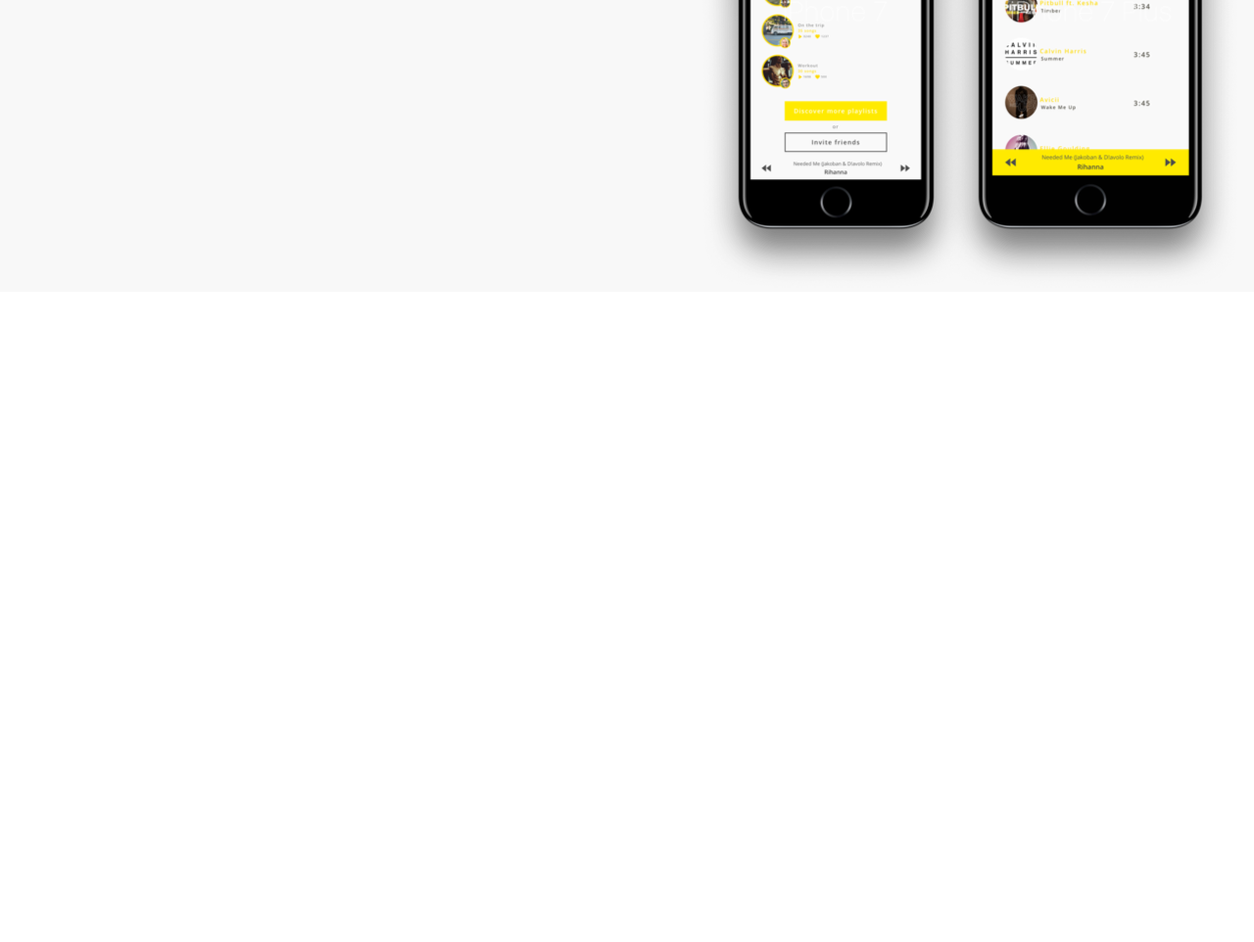
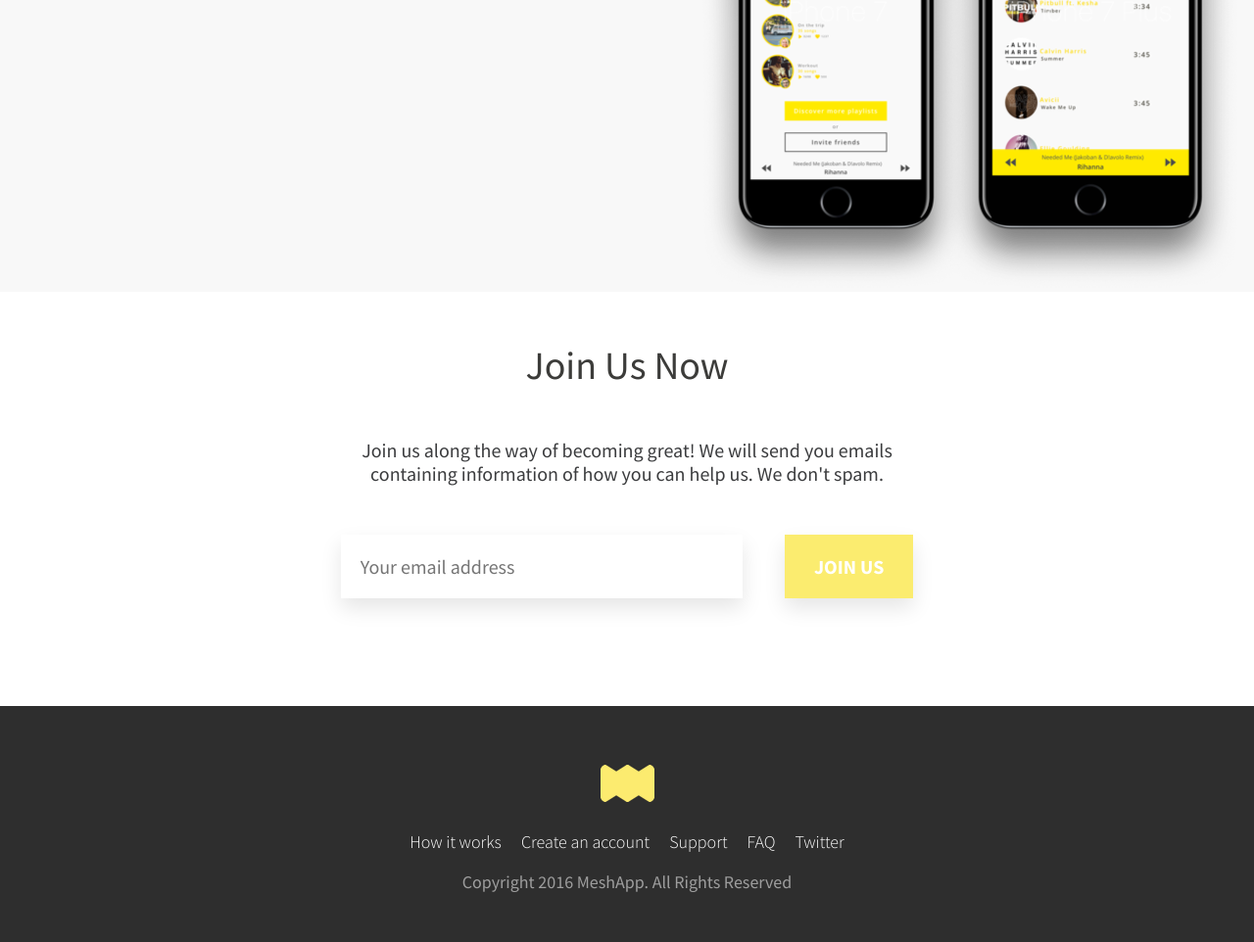
Before and after one commit to lou225/meshapp, a plain HTML site: page index.html in a window 1280 px wide. Shown: the part 1709-2671 px from the top of the page at 98% size. Before the commit the page ends 2007 px from the top, so only its background shows below. Drawn offline with Linux system fonts and the light colour scheme.

Commit message:
Добавлены изменения

```diff
--- a/index.html
+++ b/index.html
@@ -131,7 +131,7 @@
 
       </div>
 
-    </div>
+  </div>
 
   <div id="section_3" class="container-fluid">
 
@@ -170,10 +170,66 @@
 
     </div>
 
+  </div>
+
+  <div id="section_4" class="container-fluid">
+
+    <div class="four-block">
+
+      <div class="col-md-12">
+
+        <div class="center">
+
+          <h1>Join Us Now</h1>
+          <p>Join us along the way of becoming great! We will send you emails <br> containing information of how you can help us. We don't spam.</p>
+
+          <form>
+
+            <input type="email" placeholder="Your email address">
+            <button class="jun"><a href="">JOIN US</a></button>
+
+          </form>
+
+        </div>
+
+      </div>
+
+    </div>
 
   </div>
 
-</div>
+  <div id="section_5" class="container-fluid">
+
+    <div class="row">
+
+      <div class="col-md-12">
+
+        <img class="lmy" src="./img/logo-mini-yellow.png">
+
+        <div class="end-menu">
+
+          <ul>
+            <li><a href="">How it works</a></li>
+            <li><a href="">Create an account</a></li>
+            <li><a href="">Support</a></li>
+            <li><a href="">FAQ</a></li>
+            <li><a href="">Twitter</a></li>
+          </ul>
+
+          <div class="p">
+
+            <p>Copyright 2016 MeshApp. All Rights Reserved</p>
+
+          </div>
+
+        </div>
+
+      </div>
+
+    </div>
+
+  </div>
+
 
 </body>
 </html>
--- a/styles/style.css
+++ b/styles/style.css
@@ -176,3 +176,96 @@
   float: right;
   margin-left: 400px;
 }
+
+.four-block {
+  text-align: center;
+}
+
+.center h1 {
+  font-size: 40px;
+  margin-top: 50px;
+  color: #3c3c3a;
+  font-weight: 400;
+}
+
+.center p {
+  margin: 50px 0px;
+  font-size: 20px;
+  font-weight: 400;
+  color: #3b3c3e;
+  line-height: 1.2;
+}
+
+.center button {
+  margin-bottom: 110px;
+}
+
+.jun {
+  padding: 20px 30px;
+  font-size: 20px;
+  font-weight: bold;
+  background-color: #FBEC6F;
+  margin-left: 40px;
+  border: 0;
+  box-shadow: 0px 10px 20px rgba(0, 0, 0, 0.1);
+}
+
+.jun a {
+  text-decoration: none;
+  color: white;
+}
+
+.center input {
+  font-size: 20px;
+  padding: 20px 140px 20px 20px;
+  border: 0;
+  text-align: left;
+  box-shadow: 0px 10px 20px rgba(0, 0, 0, 0.1);
+}
+
+#section_5 {
+  background-color: #2e2e2e;
+}
+
+.lmy {
+  margin: 60px 0px 0px 0px;
+}
+
+.col-md-12 {
+  text-align: center;
+}
+
+.end-menu ul {
+  font-size: 20px;
+  list-style: none;
+}
+
+.end-menu ul li {
+  display: inline-block;
+}
+
+.end-menu ul li a {
+  text-decoration: none;
+  color: white;
+  font-size: 18px;
+  font-weight: 300;
+}
+
+.end-menu li {
+  margin: 8px;
+}
+
+.p {
+  margin: 10px 0px;
+}
+
+.p p {
+  color: #9e9e9e;
+  margin-bottom: 50px;
+  font-size: 18px;
+  font-weight: 400;
+}
+
+.end-menu {
+  margin: 15px 0px;
+}
```
